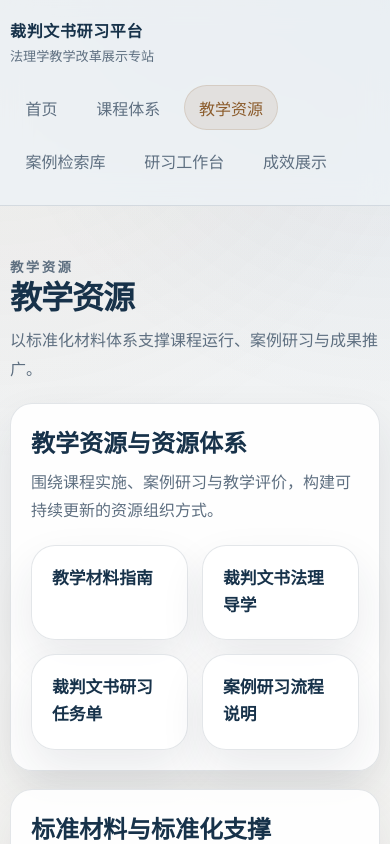
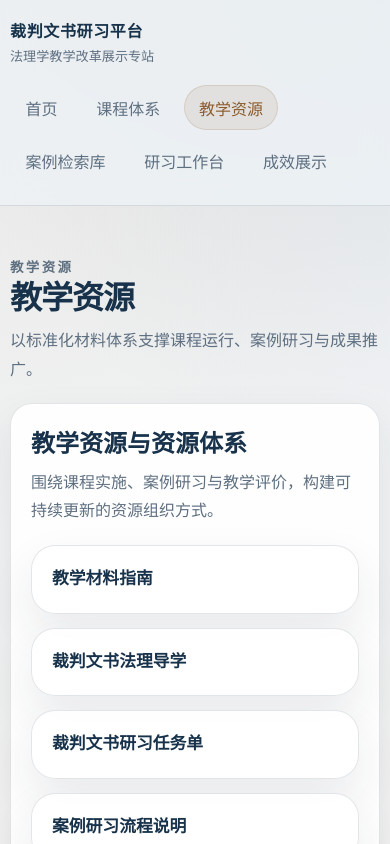
Before and after one commit to silent632/faxue-jiaoyu-showcase, a Next.js app: page /resources in a window 390 px wide. Shown: the top 844 px of the page. Built offline with nearby package versions, Linux system fonts and the light colour scheme.

Commit message:
fix: reuse showcase sections on inner pages

```diff
--- a/app/globals.css
+++ b/app/globals.css
@@ -380,6 +380,12 @@ main {
   .showcase-entry-grid {
     grid-template-columns: 1fr;
   }
+
+  .timeline-grid,
+  .resource-grid,
+  .impact-grid {
+    grid-template-columns: 1fr;
+  }
 }
 
 @media (max-width: 640px) {
--- a/app/resources/page.js
+++ b/app/resources/page.js
@@ -1,4 +1,5 @@
 import ShowcaseNav from "@/components/showcase-nav";
+import ShowcaseSection from "@/components/showcase-section";
 import { buildShowcaseContent } from "@/lib/showcase-content";
 
 export default function ResourcesPage() {
@@ -17,12 +18,13 @@ export default function ResourcesPage() {
 
         <div className="stack-grid">
           {content.resources.groups.map((group) => (
-            <section key={group.title} className="showcase-section showcase-section-compact" aria-label={group.title}>
-              <div className="showcase-section-heading">
-                <h2>{group.title}</h2>
-                <p className="showcase-section-description">{group.intro}</p>
-              </div>
-
+            <ShowcaseSection
+              key={group.title}
+              title={group.title}
+              description={group.intro}
+              className="showcase-section-compact"
+              aria-label={group.title}
+            >
               <div className="resource-grid">
                 {group.items.map((item) => (
                   <article key={item} className="showcase-card">
@@ -30,7 +32,7 @@ export default function ResourcesPage() {
                   </article>
                 ))}
               </div>
-            </section>
+            </ShowcaseSection>
           ))}
         </div>
       </div>
--- a/components/showcase-section.js
+++ b/components/showcase-section.js
@@ -4,9 +4,10 @@ export default function ShowcaseSection({
   description,
   className = "",
   children,
+  ...props
 }) {
   return (
-    <section className={`showcase-section ${className}`.trim()}>
+    <section className={`showcase-section ${className}`.trim()} {...props}>
       <div className="showcase-section-heading">
         {eyebrow ? <p className="showcase-section-eyebrow">{eyebrow}</p> : null}
         <h2>{title}</h2>
```
Also changed, not shown: app/courses/page.js (+5 -2 lines), app/impact/page.js (+9 -7 lines).
